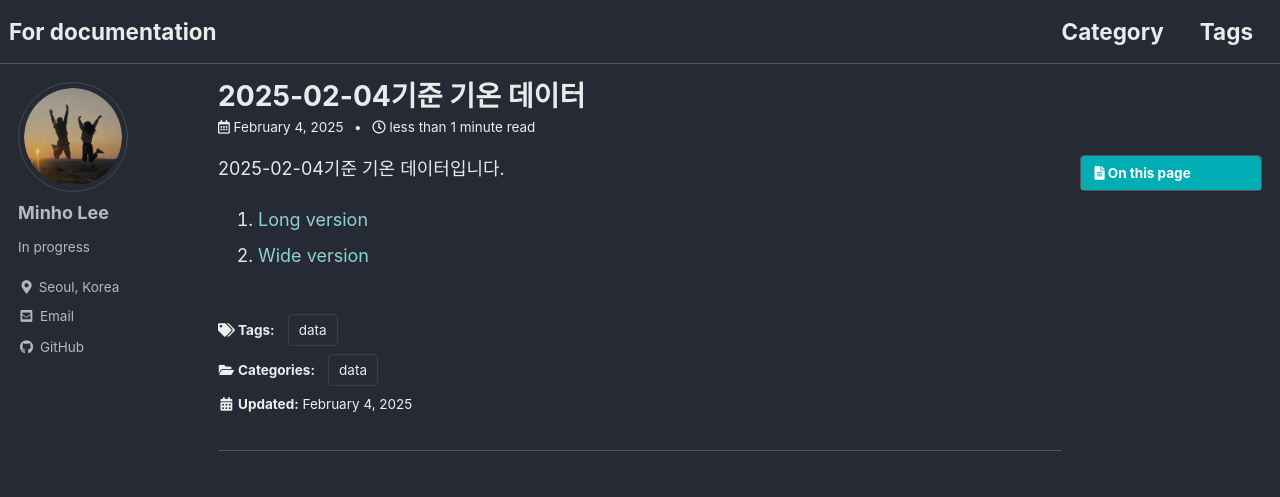
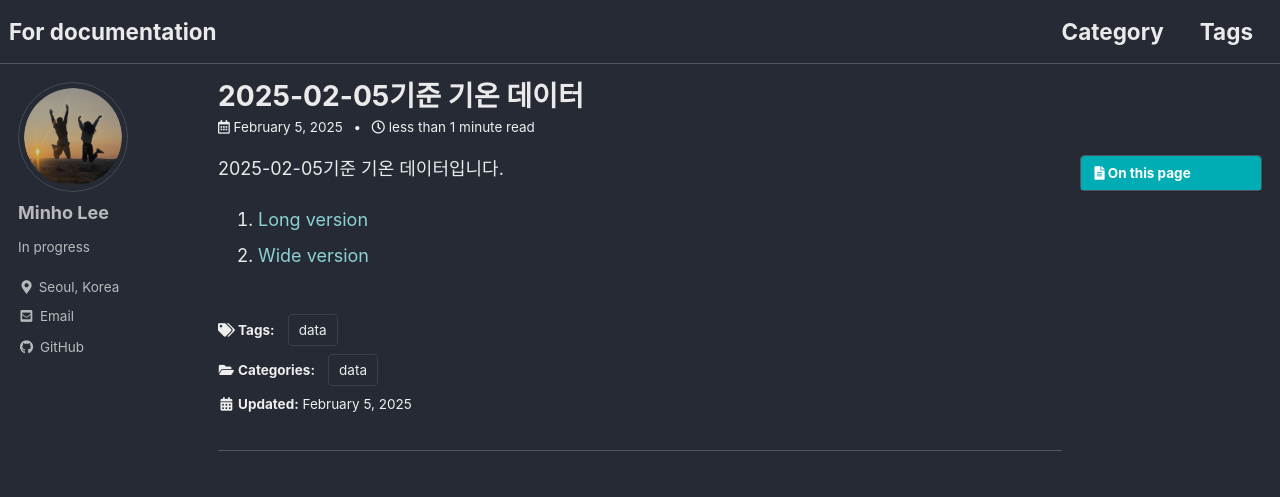
Before and after one commit to Inundata/Inundata.github.io, a Jekyll site: the page built from _posts/upload-data/2025-02-05-temp.md, in a window 1280 px wide and 949 px high. Shown: the top 497 px of the window. Built offline with Jekyll 4.4.1, drawn with Linux system fonts in a browser that asks for light colours; cached includes are drawn as plain includes; comment, search, counter and statistics services are not loaded.

Commit message:
자동 업데이트: 2025-02-05  6:59:29.95

```diff
--- a/_posts/upload-data/2025-02-04-temp.md
+++ b/_posts/upload-data/2025-02-05-temp.md
@@ -1,5 +1,5 @@
 ---
-title:  "2025-02-04기준 기온 데이터"
+title:  "2025-02-05기준 기온 데이터"
 show_date: true
 comments: true
 layout: single
@@ -13,7 +13,7 @@ published: true
 
 
 
-2025-02-04기준 기온 데이터입니다.
+2025-02-05기준 기온 데이터입니다.
 
 1. [Long version](https://github.com/Inundata/Inundata.github.io/releases/download/v1.0/temperature_250204.xlsx)
-2. [Wide version](https://github.com/Inundata/Inundata.github.io/releases/download/v1.0/temperature_wide_250204.xlsx)
+2. [Wide version](https://github.com/Inundata/Inundata.github.io/releases/download/v1.0/temperature_wide_250205.xlsx)
```
Also changed, not shown: 6 other files.
